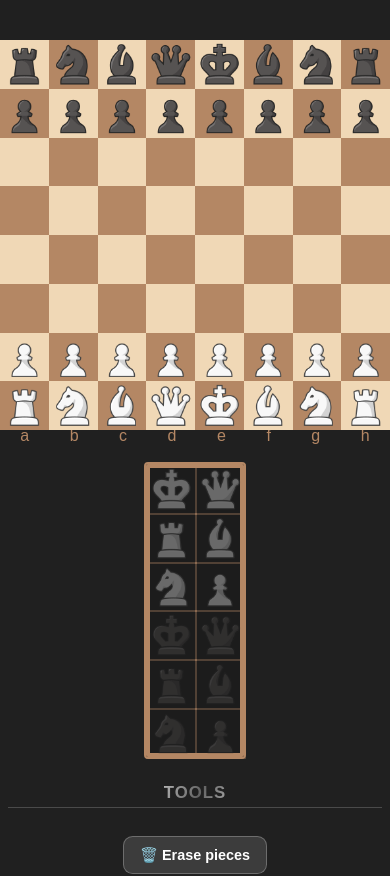
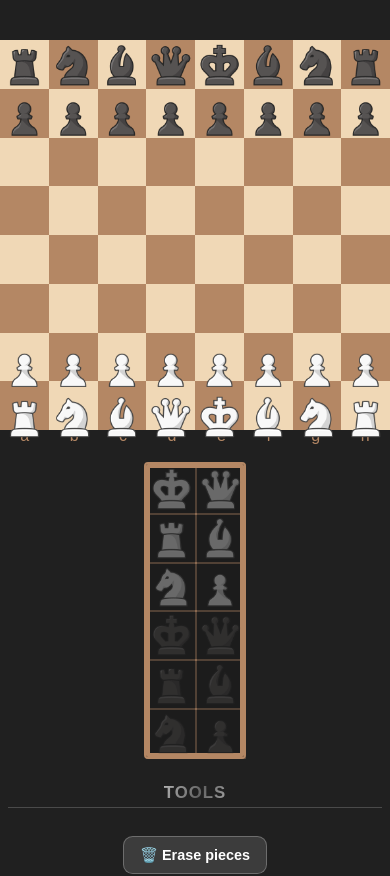
Before and after one commit to yinonkedem/ChessAI, a React (Create React App) app in the folder frontend/: page /custom in a window 390 px wide. Built offline with nearby package versions, Linux system fonts and the light colour scheme; no server answers; a web font is replaced by a local one.

Commit message:
fix the compuer proportion

```diff
--- a/frontend/src/components/Pieces/Pieces.css
+++ b/frontend/src/components/Pieces/Pieces.css
@@ -2,8 +2,8 @@
     position: absolute;
     top: 0;
     right: 0;
-    bottom: 0; /*calc(0.25 * var(--tile-size));*/
-    left: 0; /*calc(0.25 * var(--tile-size));*/
+    bottom: calc(0.25 * var(--tile-size));
+    left: calc(0.25 * var(--tile-size));
 }
 
 @media (max-width: 600px) {
@@ -11,8 +11,8 @@
         position: absolute;
         top: 0;
         left: 0;
-        width: calc(8 * var(--tile-size));
-        height: calc(8 * var(--tile-size));
+        right: 0;
+        bottom: 0;
         pointer-events: auto;
     }
 }
--- a/frontend/src/components/Pieces/Pieces.js
+++ b/frontend/src/components/Pieces/Pieces.js
@@ -147,7 +147,7 @@ const Pieces = () => {
 
     /* 🆕  handle every board click (also touch on mobile) */
     const onBoardClick = e => {
-        if (status === Status.promoting) return;             // modal up → ignore
+        if (appState.isCustomEditor || status === Status.promoting) return;             // modal up → ignore
 
         // previous board = one move before the current one (needed for en-passant, castling, etc.)
         const prevPosition =
```
